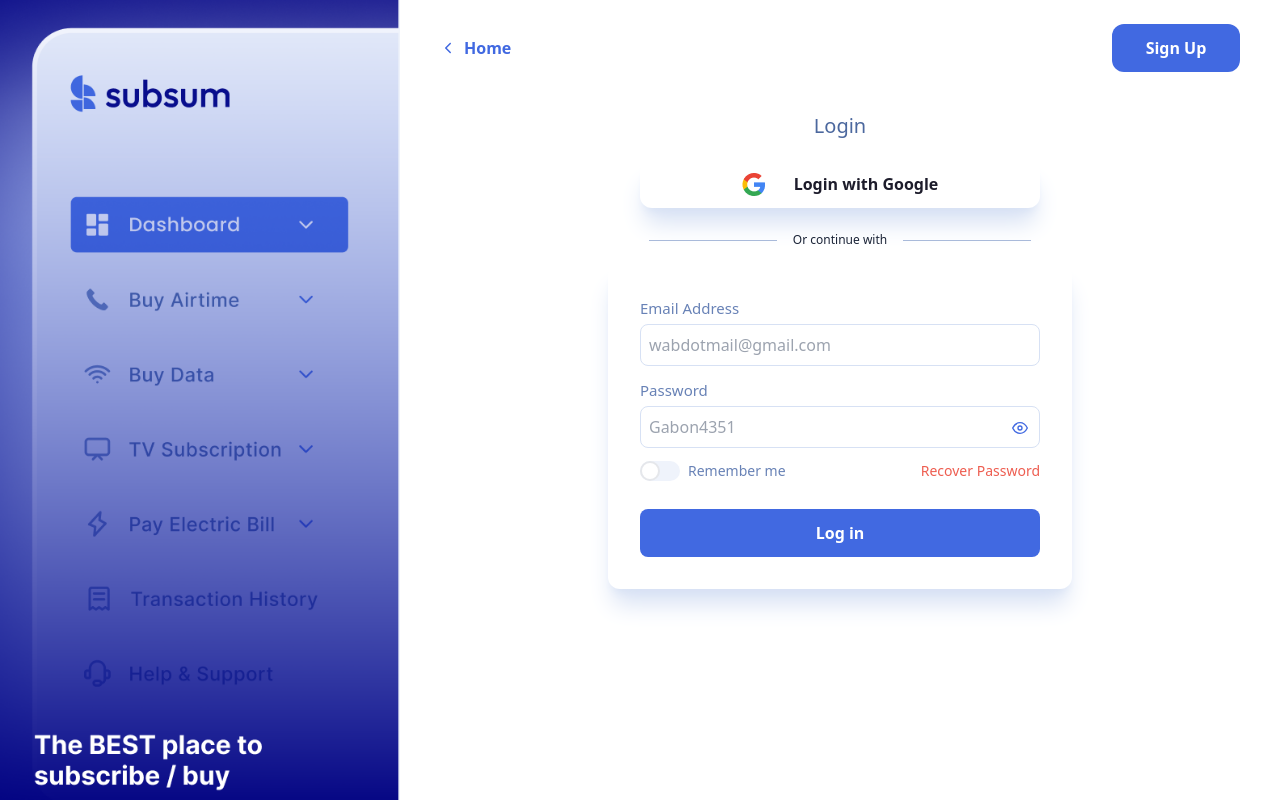
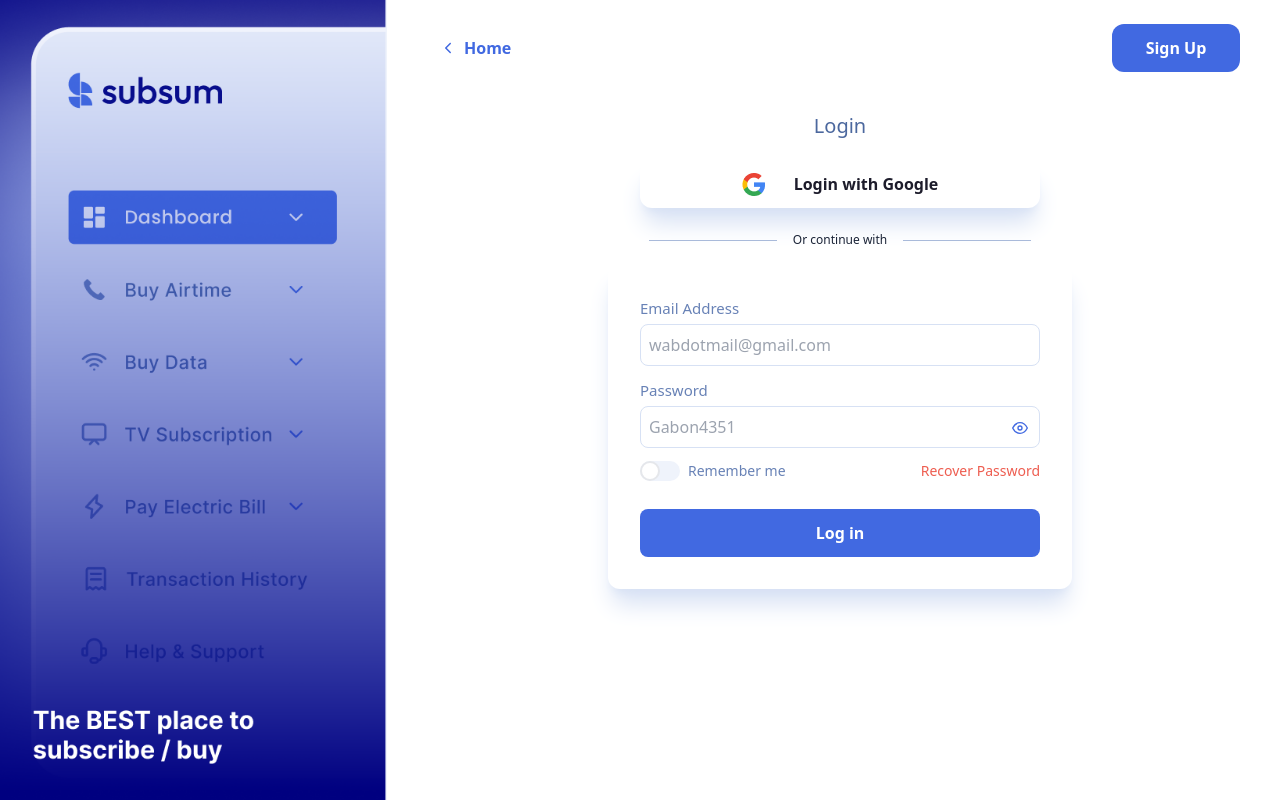
Before and after one commit to Benjamin-chidera/subsum, a React (Vite) app: page /login in a window 1280 px wide. Built offline with nearby package versions, Linux system fonts and the light colour scheme.

Commit message:
refactor: fixed screen size

```diff
--- a/src/components/Auth/SideBar.tsx
+++ b/src/components/Auth/SideBar.tsx
@@ -1,5 +1,7 @@
 import "./auth-sidebar.css";
 
 export const SideBar = () => {
-  return <main className=" w-[400px]  h-screen sidebar p-7 bg-cover"></main>;
+  return (
+    <main className=" w-[400px]  h-screen bg-contain 2xl:bg-cover sidebar p-7"></main>
+  );
 };
```
